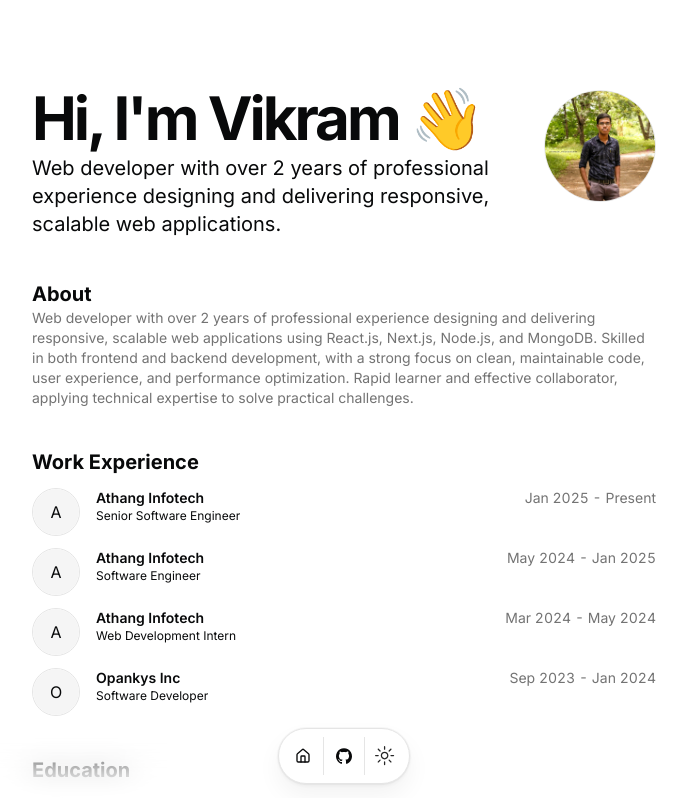
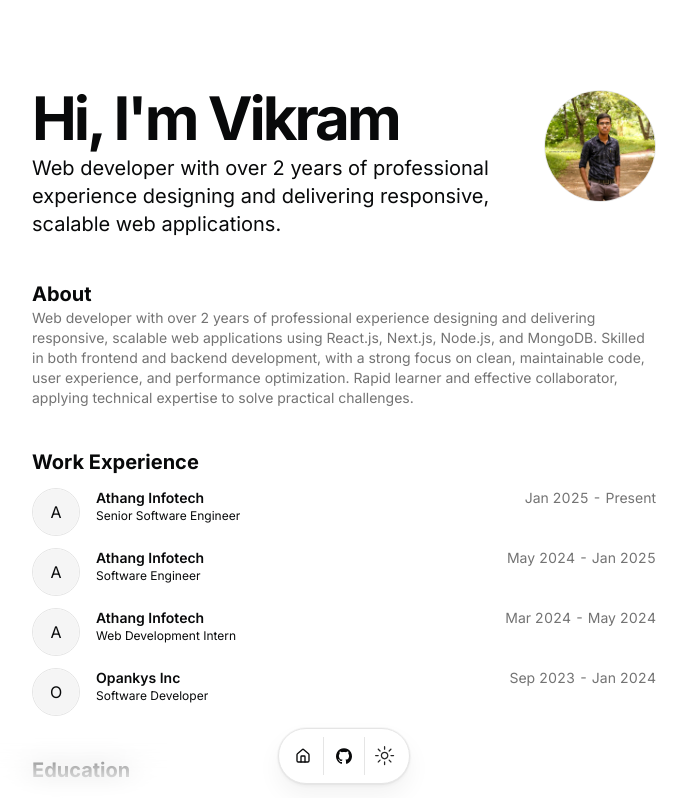
Before and after one commit to vikramsamak/portfolio, a Next.js app: page / in a window 1280 px wide. Shown: the top 798 px of the page, without its empty margins (296-983 px from the left). Built offline with nearby package versions, Linux system fonts and the light colour scheme.

Commit message:
chore : remove emojis.

```diff
--- a/src/app/page.tsx
+++ b/src/app/page.tsx
@@ -20,7 +20,7 @@ export default function Page() {
                 delay={BLUR_FADE_DELAY}
                 className="text-3xl font-bold tracking-tighter sm:text-5xl xl:text-6xl/none"
                 yOffset={8}
-                text={`Hi, I'm ${DATA.name.split(" ")[0]} 👋`}
+                text={`Hi, I'm ${DATA.name.split(" ")[0]}`}
               />
               <BlurFadeText
                 className="max-w-[600px] md:text-xl"
```
